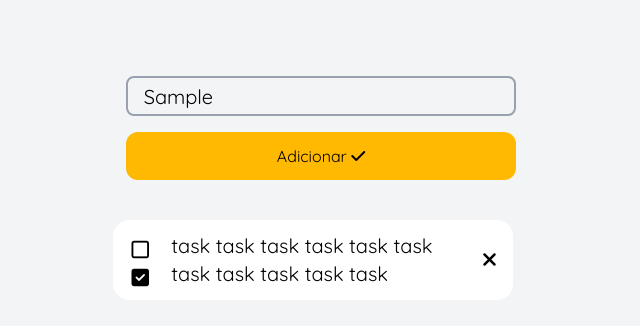
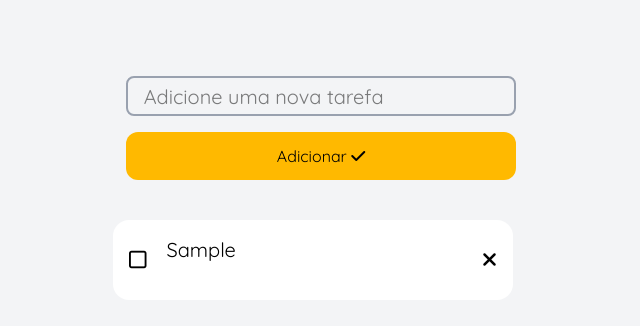
Before and after one commit to deb-guimaraes/ToDo-List, a website built with Vite: page index.html in a window 1280 px wide. Both pictures are taken after typing "Sample" into the empty fields and a click on the button "Adicionar". Shown: the part 172-498 px from the top of the page, without its empty margins (327-967 px from the left). Built offline with nearby package versions, Linux system fonts and the light colour scheme.

Commit message:
add task event

```diff
--- a/index.html
+++ b/index.html
@@ -79,33 +79,10 @@
 
 
         <div
-          id="tasks-cotainer"
+          id="tasks-container"
           class="mt-95 flex-1"
         >
-          <div
-            id="task"
-            class="flex gap-5 m-3 max-w-[400px] h-20 p-4 bg-white rounded-2xl whitespace-normal"
-          >
-          <button
-            id="btn-complete-task"
-            class="cursor-pointer text-xl hover:text-gray-500 active:text-amber-400"
-          >
-            <i class="fa-regular fa-square"></i>
-            <i class="fa-solid fa-square-check"></i>
-          </button>
-          <p
-            class="text-xl self-center"
-          >
-            task task task task task task task task task task task
-          </p>
-          <button
-            id="btn-discard"
-            class="cursor-pointer ml-auto pl-6 text-xl hover:text-gray-500 active:text-amber-400"
-          >
-            <i class="fa-solid fa-xmark"></i>
-          </button>
 
-          </div>
 
         </div>
     </div>
--- a/src/main.js
+++ b/src/main.js
@@ -1,10 +1,72 @@
 import './style.css';
 
-const container = document.querySelector("#container");
+
 
 const inputTask = document.querySelector("#input-task");
 const btnAddTask = document.querySelector("#btn-add-task");
-const btnCompleteTask = document.querySelector("#btn-complete-task");
-const btnDiscard = document.querySelector("#btn-discard");
 
 const taskData = [];
+
+const removeSpecialChars = (taskValue) => {
+    return taskValue.replace(/[^A-Za-z0-9\-\s]/g, '');
+};
+
+btnAddTask.addEventListener( "click", (e) => {
+    e.preventDefault();
+
+    if(!inputTask.value.trim()) {
+        provideTitle();
+        return
+    };
+
+    let task = removeSpecialChars(inputTask.value);
+    taskData.push(task);
+
+    updateTaskContainer();
+});
+
+const updateTaskContainer = () => {
+    const tasksContainer = document.querySelector("#tasks-container");
+    tasksContainer.innerHTML = "";
+    inputTask.value = "";
+
+    taskData.forEach(task => {
+
+        // criando a div
+        const taskDiv = document.createElement("div");
+        taskDiv.id = "task-div";
+        taskDiv.classList.add("flex","gap-5", "m-3", "min-w-[400px]", "h-20", "p-4", "bg-white", "rounded-2xl", "whitespace-normal", "text-xl");
+
+        // criando o botão de complete task
+        const btnCompTask = document.createElement("button");
+        btnCompTask.id = "btn-complete-task";
+        btnCompTask.classList.add("cursor-pointer", "text-xl", "hover:text-gray-500","active:text-amber-400");
+        btnCompTask.innerHTML = `<i class="fa-regular fa-square"></i>`;
+
+        //criando botão de remover a task
+        const btnDiscard = document.createElement("button");
+        btnDiscard.id = "btn-discard";
+        btnDiscard.classList.add("cursor-pointer","ml-auto", "text-xl","hover:text-gray-500","active:text-amber-400");
+        btnDiscard.innerHTML = `<i class="fa-solid fa-xmark"></i>`;
+
+        //criando o p da task
+        const taskP = document.createElement("p");
+        taskP.textContent = task;
+
+
+        taskDiv.appendChild(btnCompTask);
+        taskDiv.appendChild(taskP);
+        taskDiv.appendChild(btnDiscard);
+        tasksContainer.appendChild(taskDiv);
+
+        btnCompTask.addEventListener("click", () => {
+            btnCompTask.innerHTML = `<i class="fa-solid fa-square-check"></i>`;
+        });
+    });
+
+};
+
+
+const provideTitle = () => {
+    //dialog
+};
```
